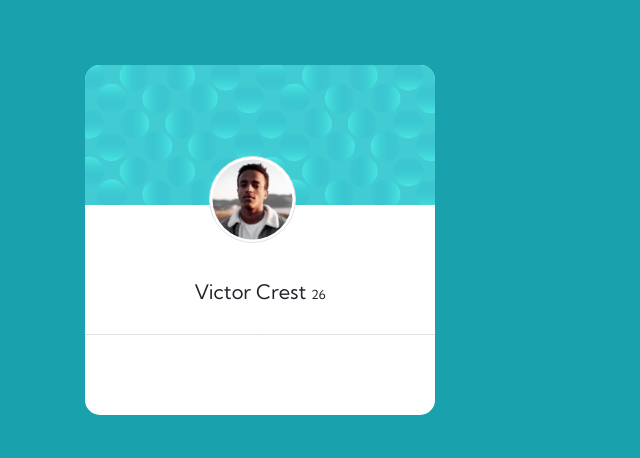
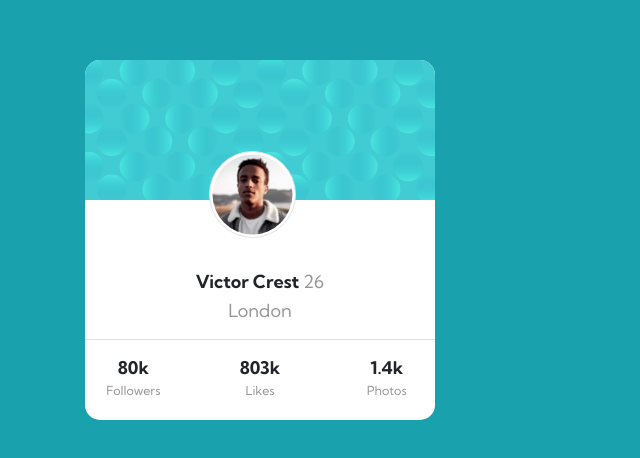
Before and after one commit to darubiomunoz/portfolio-06-profilecardcomponent, a React (Create React App) app: page / in a window 1280 px wide. Shown: the part 160-618 px from the top of the page, without its empty margins (0-640 px from the left). Built offline with nearby package versions, Linux system fonts and the light colour scheme.

Commit message:
Modifications in the component styles

```diff
--- a/src/components/ProfileCard.jsx
+++ b/src/components/ProfileCard.jsx
@@ -14,13 +14,22 @@ const ProfileCard = () => {
                         <img src={Pattern} className="card-img-top" alt="Pattern as the profile's banner" />
                         <img src={UserPhoto} className="position-absolute card-img-user img-thumbnail rounded-circle w-25" alt="User's profile photo" />
                         <div className="card-body border-bottom d-flex">
-                            <h2 className="card-title fw-bold">Victor Crest <span className="card-age fs-3">26</span></h2>
-                            <p className="card-location">London</p>
+                            <h2 className="card-title display-5">Victor Crest <span className="card-age h2">26</span></h2>
+                            <p className="card-location h4">London</p>
                         </div>
-                        <div className="card-stats">
-                            <p className="card-followers">Follower</p>
-                            <p className="card-likes">Likes</p>
-                            <p className="card-photos">Photos</p>
+                        <div className="card-stats row">
+                            <div className="col d-flex">
+                                <p className="card-figure h3">80k</p>
+                                <small className="card-followers h5">Followers</small>
+                            </div>
+                            <div className="col d-flex">
+                                <p className="card-figure h3">803k</p>
+                                <small className="card-likes h5">Likes</small>
+                            </div>
+                            <div className="col d-flex">
+                                <p className="card-figure h3">1.4k</p>
+                                <small className="card-photos h5">Photos</small>
+                            </div>
                         </div>
                     </div>
                 </div>
--- a/src/components/styles/ProfileCard.scss
+++ b/src/components/styles/ProfileCard.scss
@@ -8,9 +8,8 @@
     border: none;
     border-radius: var.$border-radius-card;
     width: 100%;
-}
 
-.card-img-top {
+    &-img-top {
         object-fit: cover;
         object-position: center;
         box-sizing: border-box;
@@ -18,17 +17,45 @@
         border-top-right-radius: var.$border-radius-card;
     }
 
-.card-img-user {
+    &-img-user {
         left: calc(calc(330px / 2) - calc(82.5px / 2));
         top: calc(132px - calc(82.5px / 2));
     }
 
-.card-body {
-    height: 13rem;
+    &-body {
+        height: 14rem;
         flex-direction: column;
         justify-content: flex-end;
     }
 
-.card-stats {
+    &-title {
+        font-size: var.$font-size-base;
+        font-weight: var.$font-weight-bold;
+    }
+
+    &-age,
+    &-location {
+        font-size: var.$font-size-base;
+        font-weight: var.$font-weight-normal;
+        color: var.$color-option4;
+    }
+
+    &-stats {
         height: 8rem;
     }
+
+    .col {
+        flex-direction: column;
+        justify-content: center;
+    }
+
+    &-photos,
+    &-likes,
+    &-followers {
+        color: var.$color-option4;
+    }
+
+    &-figure {
+        font-weight: var.$font-weight-bold;
+    }
+}
--- a/src/variables.scss
+++ b/src/variables.scss
@@ -12,6 +12,7 @@ $color-option6: #000;
 
 $font-size-base: 1.8rem;
 $font-family-base: 'Kumbh sans', sans-serif;
+$font-weight-light: 200;
 $font-weight-normal: 400;
 $font-weight-bold: 700;
 
```
Lines whose indentation alone changed are shown as unchanged.
